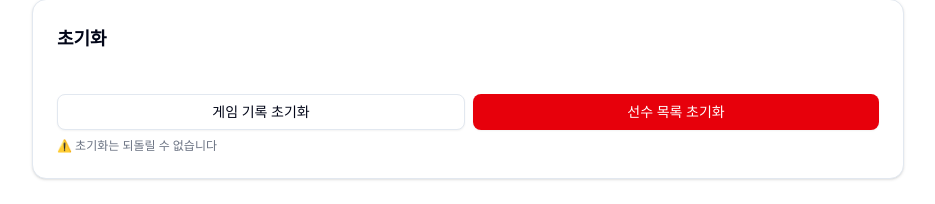
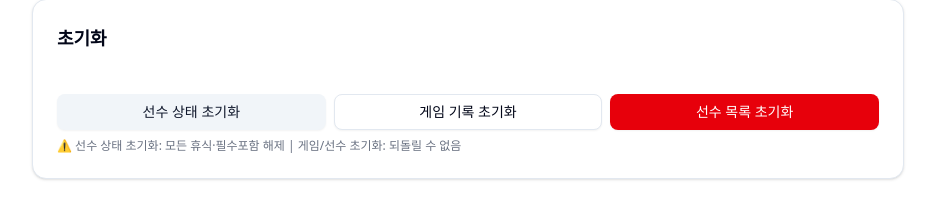
Before and after one commit to harry7435/to-find-crew, a Next.js app: page /game-manager in a window 1280 px wide. Shown: the part 1013-1217 px from the top of the page, without its empty margins (172-1107 px from the left). Built offline with nearby package versions, Linux system fonts and the light colour scheme; no server answers.

Commit message:
feat: 인원 상태 일괄 초기화 기능 추가

```diff
--- a/src/app/game-manager/page.tsx
+++ b/src/app/game-manager/page.tsx
@@ -214,6 +214,31 @@ export default function GameManagerPage() {
     }
   }, [players.length, resetPlayers, resetGames]);
 
+  const handleResetPlayerStates = useCallback(() => {
+    if (players.length === 0) {
+      toast.error('선수가 없습니다');
+      return;
+    }
+
+    const hasRestingPlayers = players.some((p) => p.status === 'resting');
+    const hasPinnedPlayers = players.some((p) => p.pinned === true);
+
+    if (!hasRestingPlayers && !hasPinnedPlayers) {
+      toast.error('휴식중이거나 필수 포함된 선수가 없습니다');
+      return;
+    }
+
+    if (confirm('모든 선수의 휴식 상태와 필수 포함을 해제하시겠습니까?')) {
+      players.forEach((player) => {
+        if (player.status === 'resting' || player.pinned === true) {
+          updatePlayer(player.id, { status: 'active', pinned: false });
+        }
+      });
+      setPickedTeams(null);
+      toast.success('선수 상태가 초기화되었습니다');
+    }
+  }, [players, updatePlayer]);
+
   if (isLoading) {
     return (
       <div className="container mx-auto px-4 py-8">
@@ -318,7 +343,10 @@ export default function GameManagerPage() {
           <CardTitle className="text-base md:text-lg">초기화</CardTitle>
         </CardHeader>
         <CardContent className="pt-0">
-          <div className="flex flex-col md:flex-row gap-2">
+          <div className="grid grid-cols-1 md:grid-cols-3 gap-2">
+            <Button onClick={handleResetPlayerStates} variant="secondary" className="flex-1">
+              선수 상태 초기화
+            </Button>
             <Button onClick={handleResetGames} variant="outline" className="flex-1">
               게임 기록 초기화
             </Button>
@@ -326,7 +354,9 @@ export default function GameManagerPage() {
               선수 목록 초기화
             </Button>
           </div>
-          <p className="text-xs text-gray-500 mt-2">⚠️ 초기화는 되돌릴 수 없습니다</p>
+          <p className="text-xs text-gray-500 mt-2">
+            ⚠️ 선수 상태 초기화: 모든 휴식·필수포함 해제 | 게임/선수 초기화: 되돌릴 수 없음
+          </p>
         </CardContent>
       </Card>
 
```
